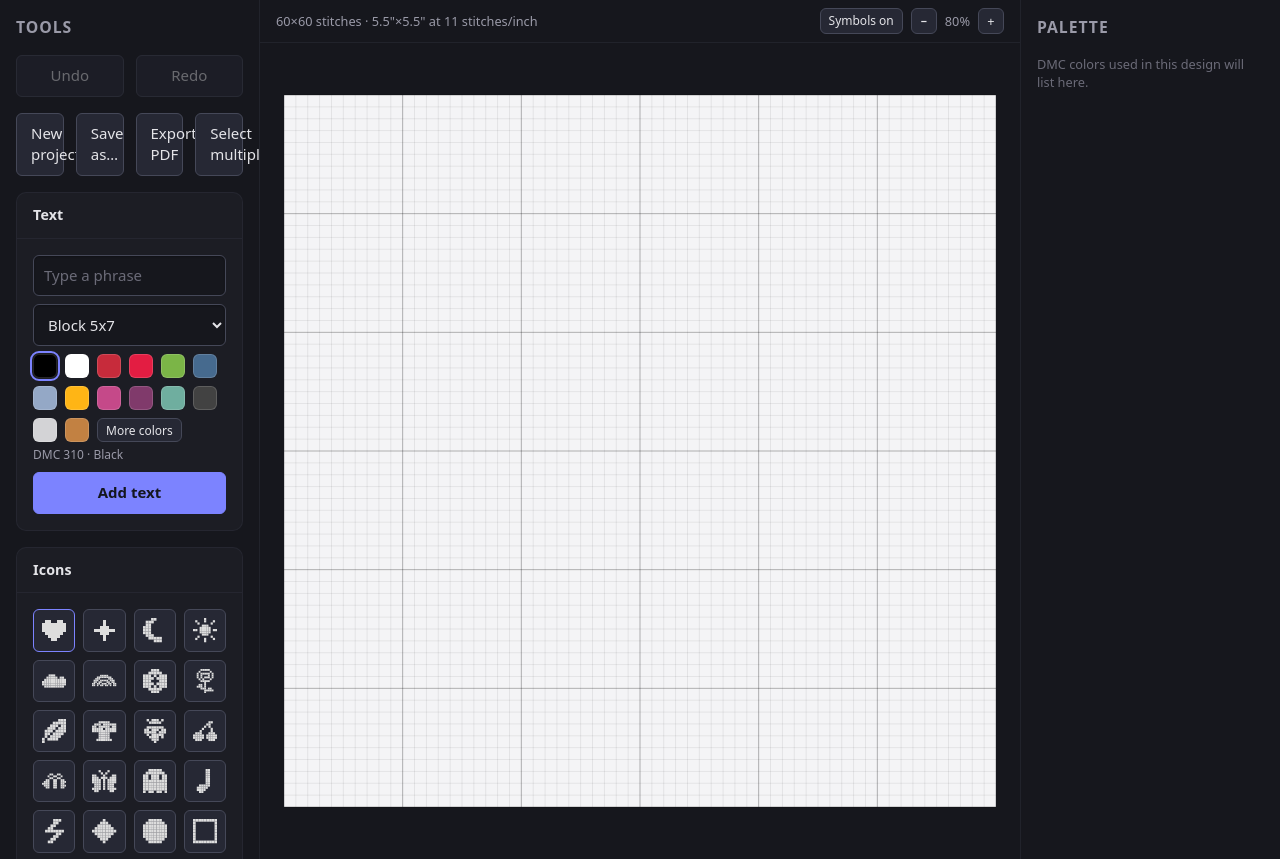
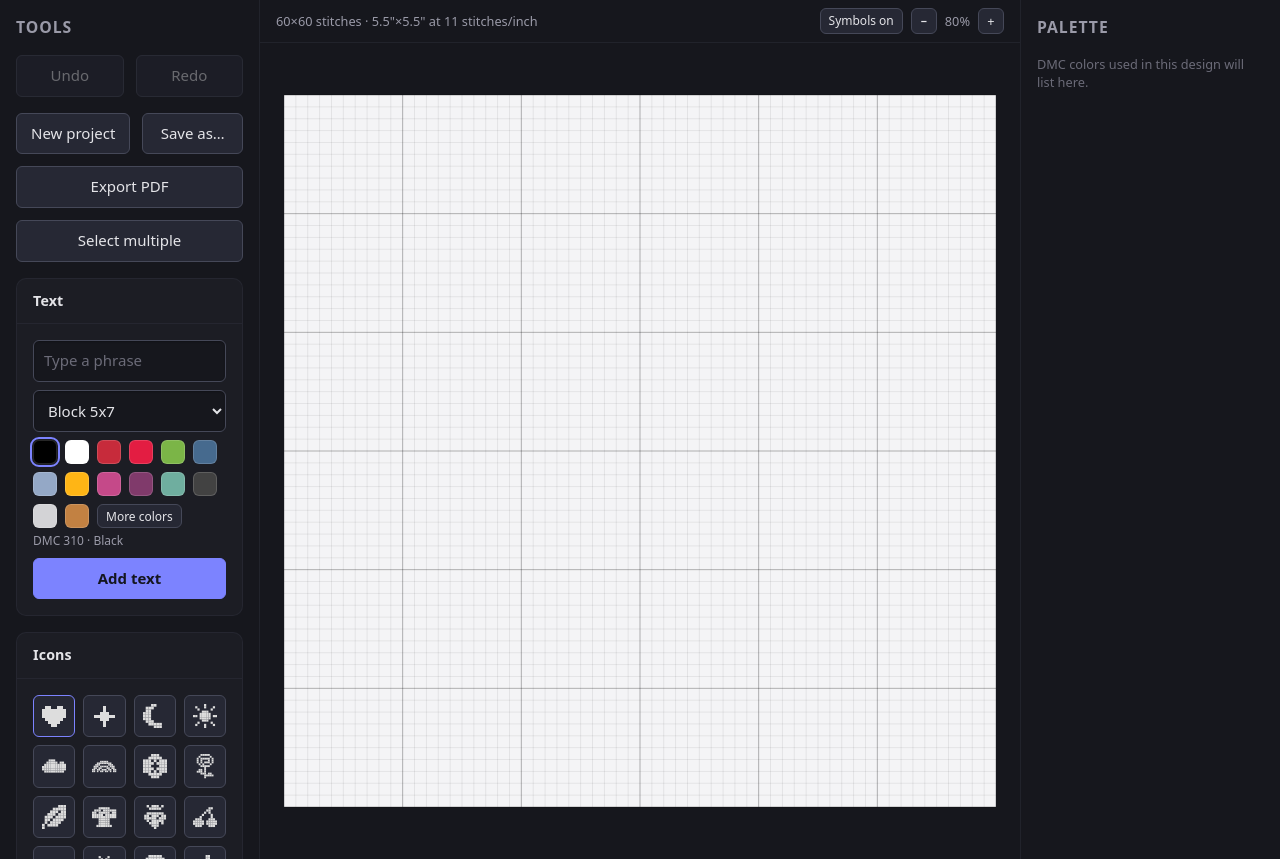
Before and after one commit to k8thompson134/pattern-maker, a React (Vite) app: page / in a window 1280 px wide. Built offline with nearby package versions, Linux system fonts and the light colour scheme.

Commit message:
Keep button labels at full width and wrap rows instead of squeezing text

```diff
--- a/src/App.css
+++ b/src/App.css
@@ -308,6 +308,11 @@ details.tool-section > summary:hover {
 .button-row > * {
   flex: 1;
   min-width: 0;
+}
+
+.button-row > button {
+  min-width: max-content;
+  white-space: nowrap;
 }
 
 .toggle-btn--active,
@@ -630,10 +635,8 @@ details.tool-section > summary:hover {
 
   .toolbar > .button-row button {
     font-size: 0.8rem;
-    white-space: nowrap;
     padding-inline: 10px;
     flex: 1 1 auto;
-    min-width: max-content;
   }
 
   .icon-grid {
```
